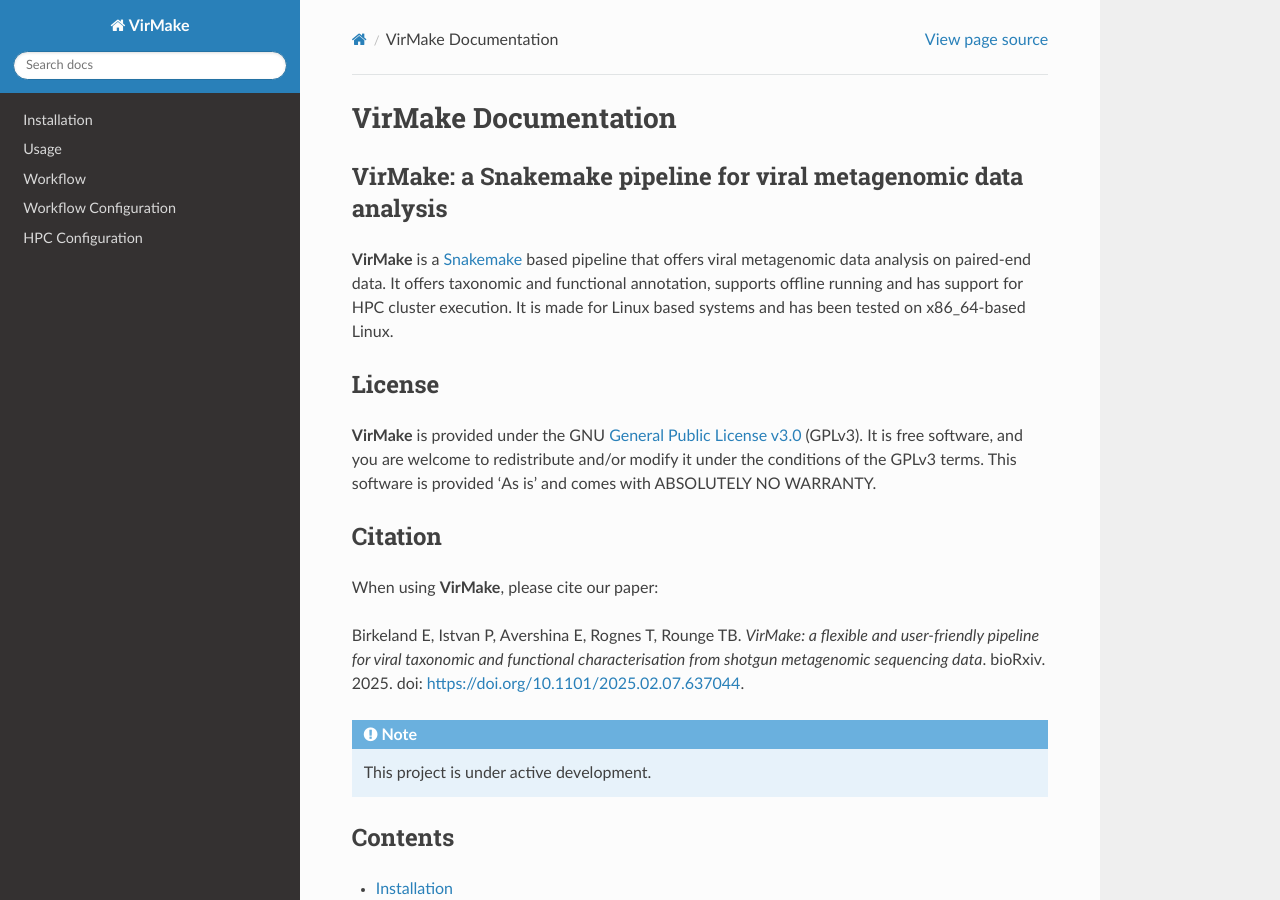
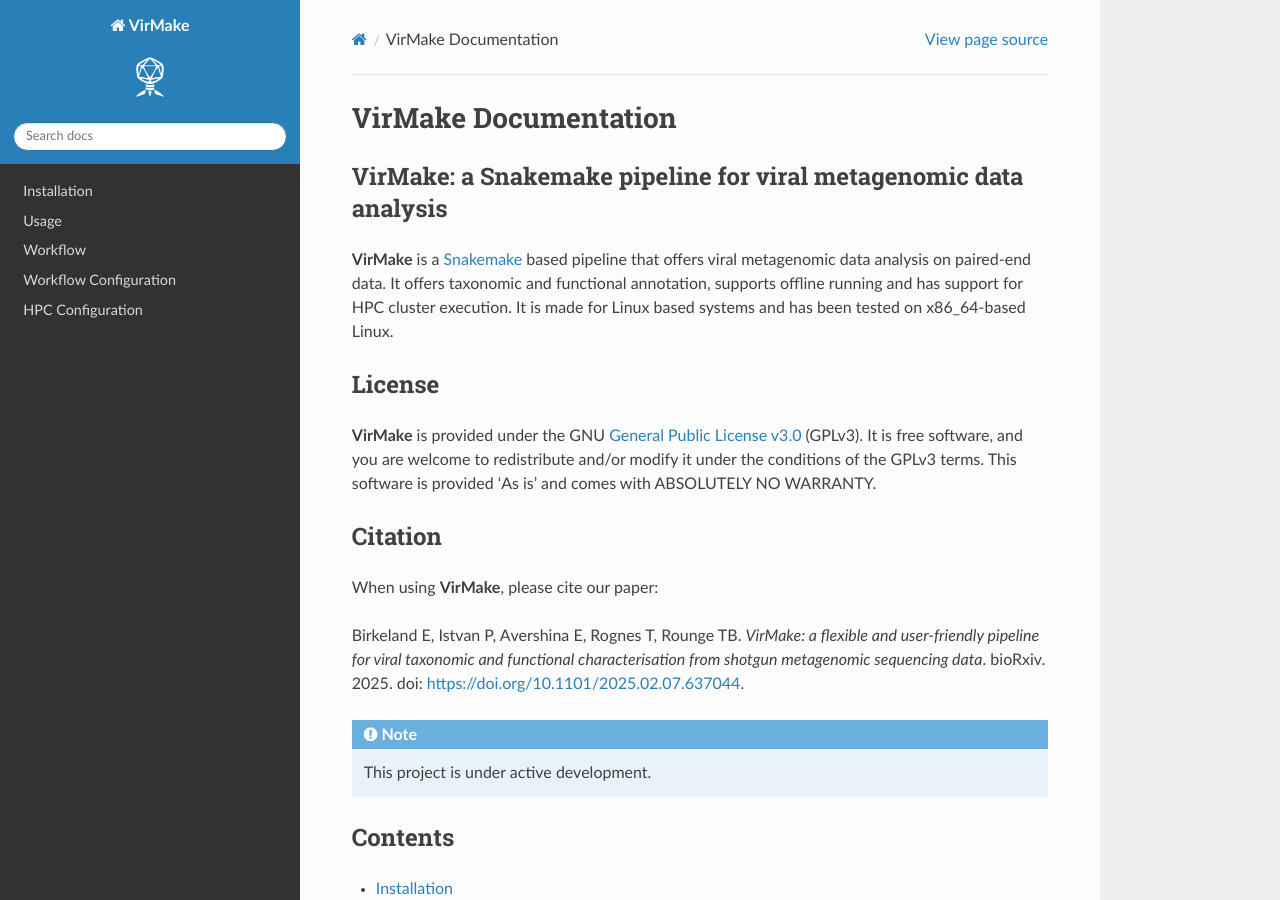
Before and after one commit to Rounge-lab/VirMake, a Sphinx documentation site: the page built from docs/source/index.rst, in a window 1280 px wide and 900 px high. Built offline with Sphinx 7.4.7 and the Read the Docs theme 3.1.0, drawn with Linux system fonts in a browser that asks for light colours.

Commit message:
Changed path

```diff
--- a/docs/source/conf.py
+++ b/docs/source/conf.py
@@ -51,5 +51,5 @@
     "virmake.css",
 ]
 
-html_logo = "virmake_emblem_white.svg"
-html_favicon = "virmake_favicon.svg"
+html_logo = "_static/virmake_emblem_white.svg"
+html_favicon = "_static/virmake_favicon.svg"
```
